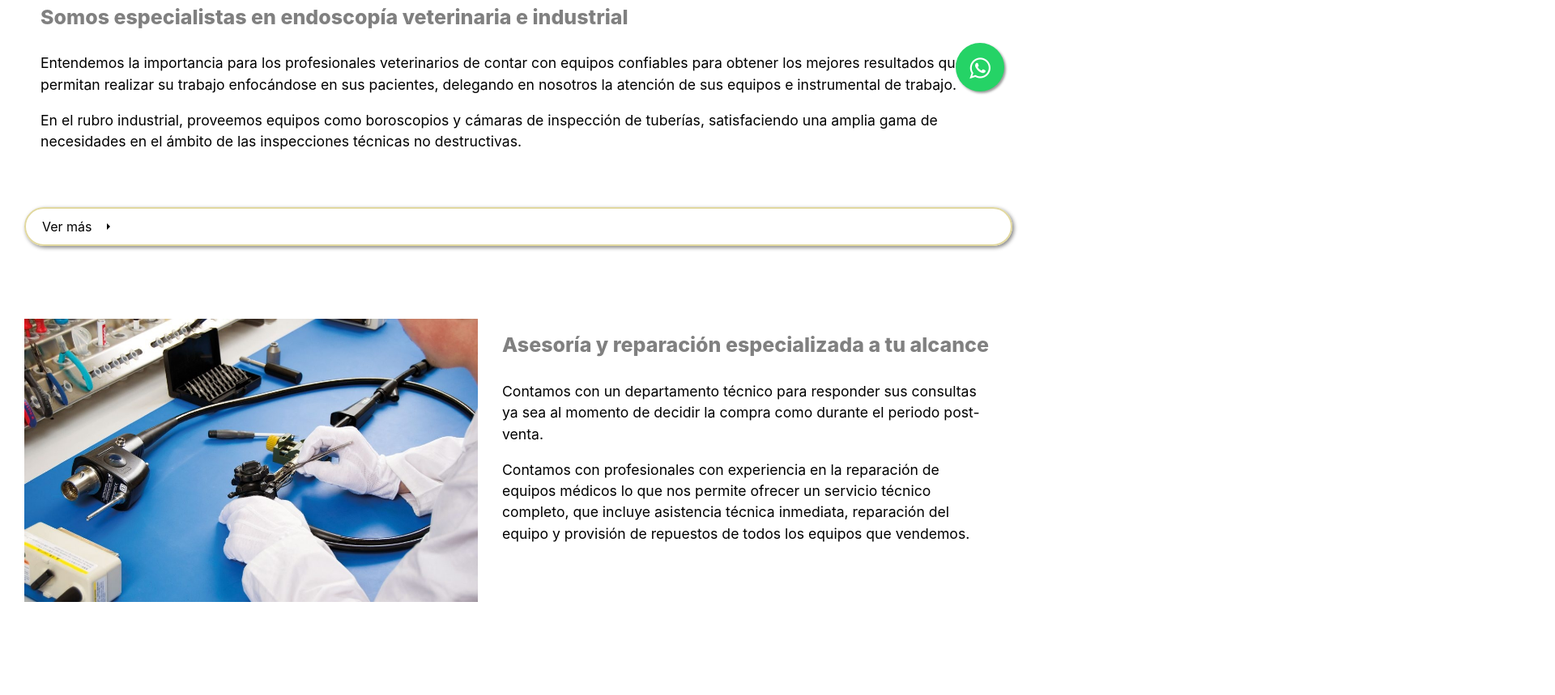
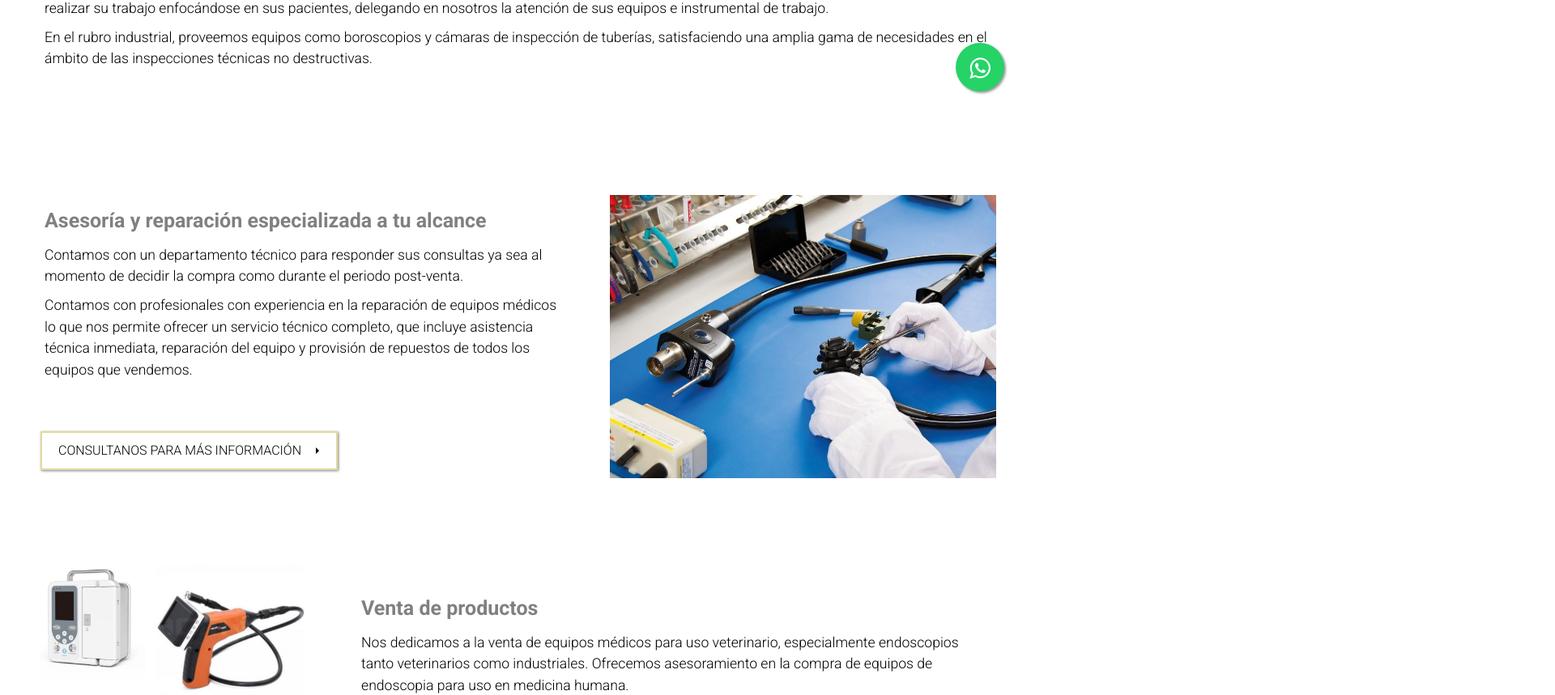
Before and after one commit to jimefle/alpha-web, a React (Vite) app in the folder alpha-web/: page / in a window 1280 px wide. Shown: the part 647-1506 px from the top of the page at 81% size, 1920 px wide, since content can reach past the window. Built offline with nearby package versions, Linux system fonts and the light colour scheme.

Commit message:
rediseño inicio

```diff
--- a/alpha-web/src/App.css
+++ b/alpha-web/src/App.css
@@ -1,5 +1,6 @@
+@import url('https://fonts.googleapis.com/css2?family=Roboto:wght@300;700&display=swap');
 :root{
-  font-family: Inter, system-ui, Avenir, Helvetica, Arial, sans-serif;
+  font-family: 'Roboto', system-ui, sans-serif;
   line-height: 1.5;
 
   font-synthesis: none;
@@ -58,7 +59,7 @@ h6 {
 
 p {
   font-size: var(--font-size-p);
-  font-weight: 400;
+  font-weight: 350;
 }
 li{
   font-size: var(--font-size-p);
--- a/alpha-web/src/components/Article.jsx
+++ b/alpha-web/src/components/Article.jsx
@@ -1,12 +1,36 @@
 /* eslint-disable react/prop-types */
+import { useEffect, useRef, useState } from 'react';
 import '../styles/Article.css';
+import {Link} from 'react-router-dom'
 
+const  Article = ({ title, text, image , imagePosition = 'left' , path = null, btnText}) => {
+    const texts = text.split('/n').filter(p => p.trim().length > 0);
+    const [isVisible, setIsVisible] = useState(false)
+    const articleRef = useRef(null)
 
-const  Article = ({ title, text, image , imagePosition = 'left' }) => {
-    const texts = text.split('/n').filter(p => p.trim().length > 0);
+    useEffect(()=>{
+        const handleScroll = () => {
+            if (isVisible) return // para que solo lo haga la primera vez
+
+            const element = articleRef.current
+            if(element){
+                const rect = element.getBoundingClientRect()
+                const isElementVisible = rect.top < window.innerHeight && rect.bottom > 0;
+                if (isElementVisible){
+                    setIsVisible(true)
+                }
+            }
+        }
+        window.addEventListener('scroll', handleScroll);
+        handleScroll()
+
+        return () => {
+            window.removeEventListener('scroll', handleScroll);
+        }
+    },[isVisible])
 
     return(
-        <div className={`article-section ${imagePosition}`}>
+        <div ref={articleRef} className={`article-section ${imagePosition} ${isVisible ? 'article-enter-active' : ''}`}>
             <section className="article-info">
                 <h1>{title}</h1>
                 {texts.map((para, index) => (
@@ -16,7 +40,17 @@ const  Article = ({ title, text, image , imagePosition = 'left' }) => {
             <section className="article-image">
                 <img src={image} alt="" className="imagen-article"/>
             </section>
-
+            <div className='btn'>
+                {path && (
+                    <Link to={path} className="cta" preventScrollReset={false}>
+                        <span>{btnText}</span>
+                        <svg width="13px" height="10px" viewBox="0 0 13 10">
+                            <path d="M1,5 L11,5"></path>
+                            <polyline points="8 1 12 5 8 9"></polyline>
+                        </svg>
+                    </Link>
+                )}
+            </div>
         </div>
     )
 }
--- a/alpha-web/src/components/Hero.jsx
+++ b/alpha-web/src/components/Hero.jsx
@@ -1,36 +1,39 @@
 import '/src/styles/Hero.css'
 import Article from '../components/Article'
-import { Link } from 'react-router-dom';
 
 export default function Hero() {
 
     return (
         <section>
             <section className='main-section'>
-            <Article title=""
-                text={"Somos especialistas en endoscopía veterinaria e industrial/nEntendemos la importancia para los profesionales veterinarios de contar con equipos confiables para obtener los mejores resultados que les permitan realizar su trabajo enfocándose en sus pacientes, delegando en nosotros la atención de sus equipos e instrumental de trabajo./nEn el rubro industrial, proveemos equipos como boroscopios y cámaras de inspección de tuberías, satisfaciendo una amplia gama de necesidades en el ámbito de las inspecciones técnicas no destructivas."}
-                image=""
-                imagePosition="left"
-            />
-            <Link to="/about-us" className="cta" preventScrollReset={false}>
-                        <span>Ver más</span>
-                        <svg width="13px" height="10px" viewBox="0 0 13 10">
-                            <path d="M1,5 L11,5"></path>
-                            <polyline points="8 1 12 5 8 9"></polyline>
-                        </svg>
-                    </Link>
-            <Article title=""
-                    text={"Asesoría y reparación especializada a tu alcance/nContamos con un departamento técnico para responder sus consultas ya sea al momento de decidir la compra como durante el periodo post-venta./nContamos con profesionales con experiencia en la reparación de equipos médicos lo que nos permite ofrecer un servicio técnico completo, que incluye asistencia técnica inmediata, reparación del equipo y provisión de repuestos de todos los equipos que vendemos."}
+            <Article
+                    title=""
+                    text={
+                        "Somos especialistas en endoscopía veterinaria e industrial/nEntendemos la importancia para los profesionales veterinarios de contar con equipos confiables para obtener los mejores resultados que les permitan realizar su trabajo enfocándose en sus pacientes, delegando en nosotros la atención de sus equipos e instrumental de trabajo./nEn el rubro industrial, proveemos equipos como boroscopios y cámaras de inspección de tuberías, satisfaciendo una amplia gama de necesidades en el ámbito de las inspecciones técnicas no destructivas."
+                    }
+                    image=""
+                    imagePosition="left"
+                />
+                <Article
+                    title=""
+                    text={
+                        "Asesoría y reparación especializada a tu alcance/nContamos con un departamento técnico para responder sus consultas ya sea al momento de decidir la compra como durante el periodo post-venta./nContamos con profesionales con experiencia en la reparación de equipos médicos lo que nos permite ofrecer un servicio técnico completo, que incluye asistencia técnica inmediata, reparación del equipo y provisión de repuestos de todos los equipos que vendemos."
+                    }
                     image={"./src/image/service.jpg"}
                     imagePosition="right"
-            />
-
-            <Article title=""
-                    text={"Venta de productos/nNos dedicamos a la venta de equipos médicos para uso veterinario, especialmente endoscopios tanto veterinarios como industriales. Ofrecemos asesoramiento en la compra de equipos de endoscopia para uso en medicina humana."}
+                    path={'contact'}
+                    btnText={"CONSULTANOS PARA MÁS INFORMACIÓN"}
+                />
+                <Article
+                    title=""
+                    text={
+                        "Venta de productos/nNos dedicamos a la venta de equipos médicos para uso veterinario, especialmente endoscopios tanto veterinarios como industriales. Ofrecemos asesoramiento en la compra de equipos de endoscopia para uso en medicina humana."
+                    }
                     image={"./src/image/hero3.png"}
                     imagePosition="left"
-            />
-
+                    path={'products'}
+                    btnText={"VER PRODUCTOS"}
+                />
             </section>
 
             <section className="card-section">
--- a/alpha-web/src/styles/Article.css
+++ b/alpha-web/src/styles/Article.css
@@ -1,40 +1,104 @@
-.article-section{
-    padding: 0;
-    margin: 0;
-    color: black;
-    display: flex;
-    flex-direction: row;
-    justify-content: center;
-    align-items: center;
-    gap: 10px;
-    margin-top: 20px;
-    margin-bottom: 30px;
+.article-section {
+  color: black;
+  display: grid;
+  grid-template-rows: auto auto; /* Dos filas */
+  grid-template-columns: auto auto; /* Dos columnas*/
+  align-items: center;
+  gap: 50px;
+  padding: 0px 20px 100px 20px;
+  opacity: 0;
+  transform: translateX(-100vw); /* Inicia fuera de la pantalla a la izquierda */
+  transition: opacity 1.5s ease-in-out, transform 2s ease-in-out;
 }
-.article-info{
-    text-align: start;
-    flex: 1;
-    padding: 20px;
+
+.article-info {
+  text-align: start;
+  grid-row: 1 / 2;
+  padding: 0;
+}
+
+.article-image {
+  grid-row: 1 / -1;
+  overflow: hidden;
 }
 
 .text-article{
-    padding: 0px;
+    padding: 5px;
+    margin: 0px;
 }
 
 .article-section .article-info .text-article:first-of-type{
-  font-weight: 780;
+  font-weight: 700;
   font-size: 25px;
   color: gray;
 }
+.article-enter-active {
+  opacity: 1;
+  transform: translateX(0); /* Mueve el artículo a su posición original */
+}
+.article-section.right {
+  transform: translateX(200vw); /* Inicia fuera de la pantalla a la derecha */
+  transition: opacity 1s ease-in-out, transform 2s ease-in-out;
+}
+.article-section.right.article-enter-active {
+  opacity: 1;
+  transform: translateX(0); /* Mueve el artículo a su posición original */
+}
 
-.imagen-article{
-    margin-top: 70px;
-    height: 300px;
-    width: auto;
-  }
+/* Posicionamiento según imagePosition */
+.article-section.left .article-info {
+  grid-column: 2 / 3; /* Texto a la derecha */
+}
 
-  .article-section.right {
-    flex-direction: row-reverse;
-  }
+.article-section.left .article-image {
+  grid-column: 1 / 2; /* Imagen a la izquierda */
+}
+
+.article-section.right .article-info {
+  grid-column: 1 / 2; /* Texto a la izquierda */
+}
+
+.article-section.right .article-image {
+  grid-column: 2 / 3; /* Imagen a la derecha */
+}
+.article-section.left:first-of-type .article-info{
+  grid-column: 1 / -1;
+}
+  /* --------- Link button -------- */
+.btn{
+  justify-self: start;
+  align-self: flex-start;
+}
+.cta {
+  display: inline-flex;
+  align-items: center;
+  padding: 10px 20px;
+  border: 2px solid var(--second-color);
+  box-shadow: 1px 1px 3px rgba(0, 0, 0, 0.499);
+  background-color: transparent;
+  color: #000;
+  text-decoration: none;
+  font-size: 16px;
+  transition: background-color 0.5s, color 0.3s;
+  width: fit-content;
+  grid-row: 2 / 3;
+  grid-column: 1 / 3; /* Ubica el botón en toda la segunda fila */
+}
+
+.cta:hover {
+background-color: var(--second-color);
+
+}
+
+.cta svg {
+margin-left: 10px;
+transition: transform 0.3s;
+}
+
+.cta:hover svg {
+transform: translateX(5px);
+}
+
 
   @media (max-width: 1600px) {
     .imagen-article {
--- a/alpha-web/src/styles/Hero.css
+++ b/alpha-web/src/styles/Hero.css
@@ -6,18 +6,18 @@
 }
 
 .main-section{
-    margin-bottom: 50px;
-    margin-top: 50px;
+    margin: 30px 0px;
     padding: 50px;
     background: white;
     color: black;
     display: flex;
     flex-direction: column;
+
 }
 
 .main-section h1{
   text-align: center;
-  margin: 5px;
+  margin: 0px;
 }
 
 p{
@@ -32,17 +32,6 @@ p{
     justify-content: center;
     gap: 20px;
     padding: 20px;
-}
-
-article{
-    color: black;
-    padding: 20px 10px;
-    border-radius: 10px;
-    width: 300px;
-    height: 180px;
-    perspective: 1000px;
-    box-shadow: 0px 4px 10px rgba(0, 0, 0, 0.3);
-    transition: transform 2s ease-in-out;
 }
 
 .card {
@@ -73,39 +62,6 @@ article{
 
 .card-back {
   transform: rotateY(180deg);
-}
-
-/* --------- ver más button -------- */
-a {
-  text-decoration: none;
-  color: black;
-}
-.cta {
-display: inline-flex;
-align-items: center;
-padding: 10px 20px;
-border: 2px solid var(--second-color);
-box-shadow: 2px 2px 5px rgba(0, 0, 0, 0.499);
-border-radius: 25px;
-background-color: transparent;
-color: #000;
-text-decoration: none;
-font-size: 16px;
-transition: background-color 1s, color 0.3s;
-}
-
-.cta:hover {
-background-color: var(--second-color);
-
-}
-
-.cta svg {
-margin-left: 10px;
-transition: transform 0.3s;
-}
-
-.cta:hover svg {
-transform: translateX(5px);
 }
 
   /* Media query for medium medium screens */
```
